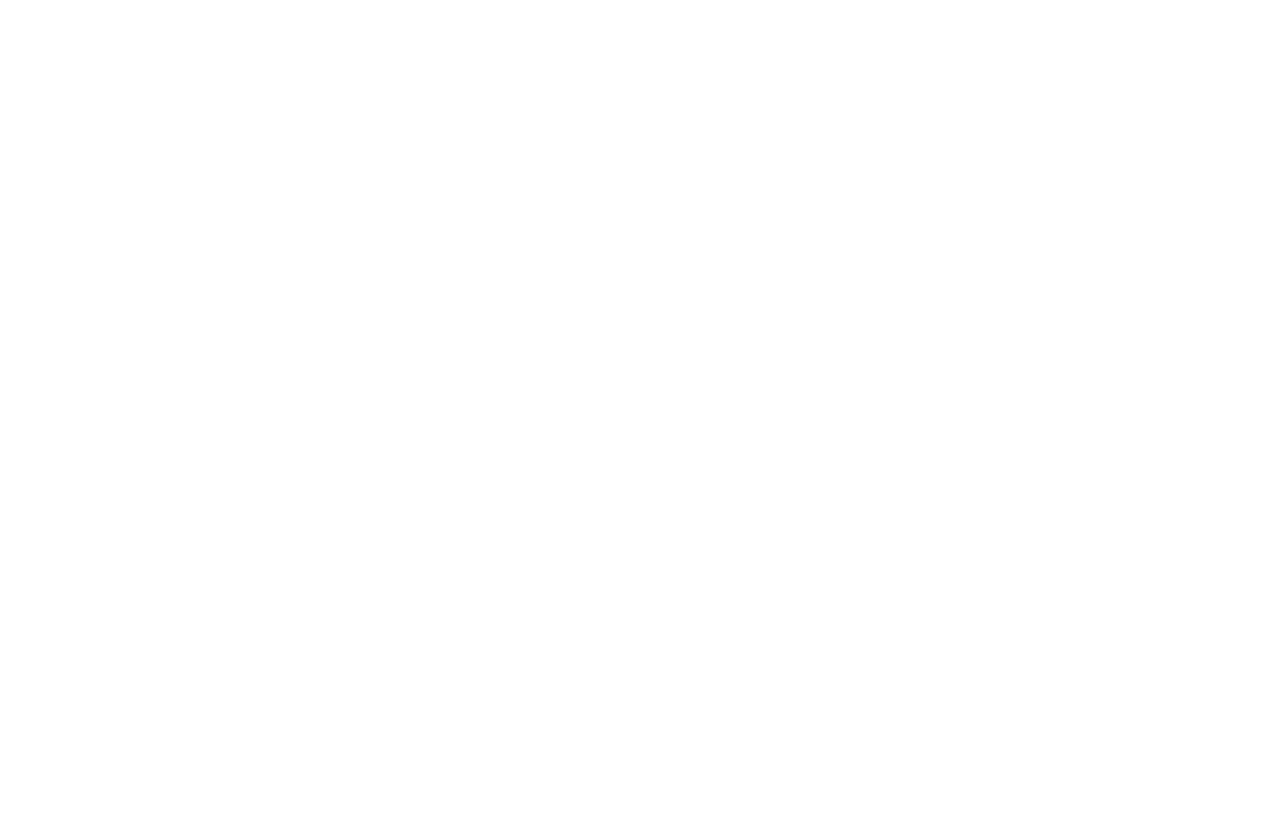
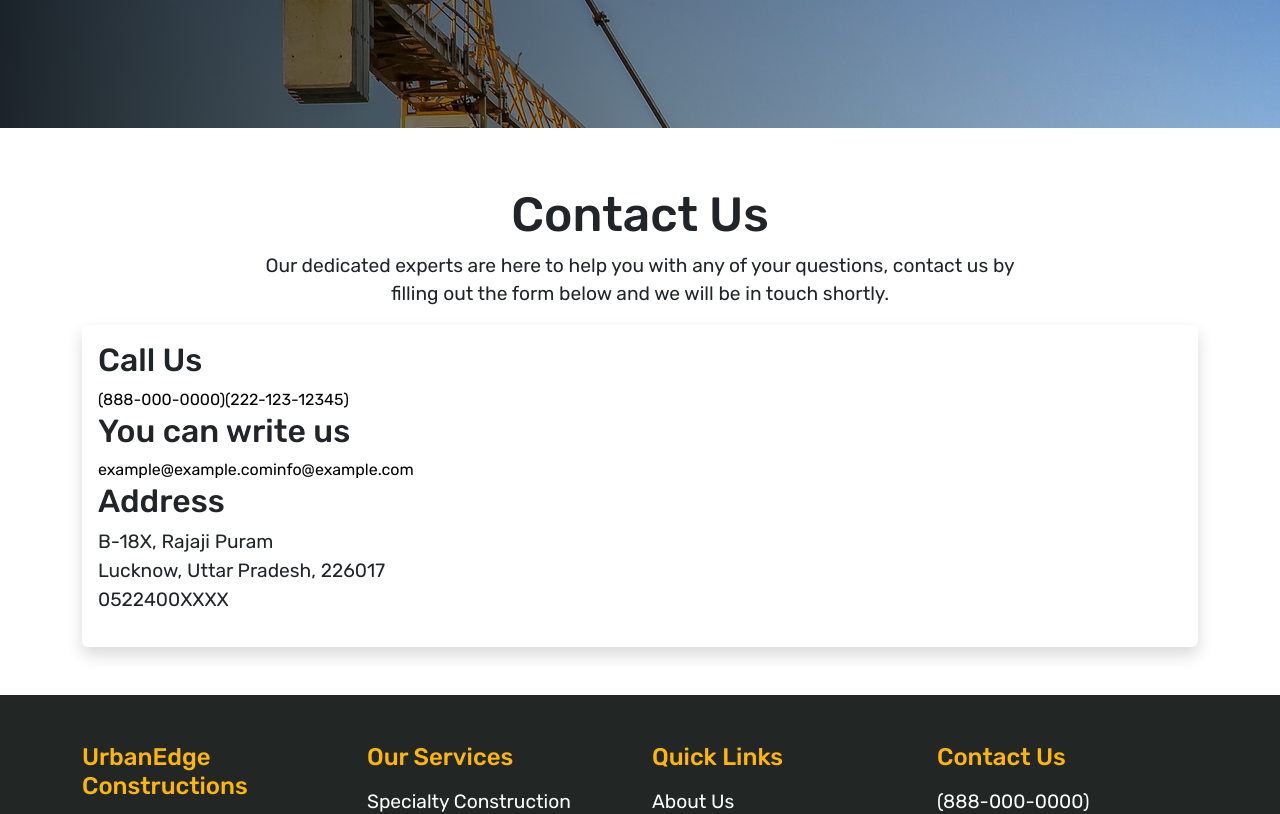
Before and after one commit to alidev990/react-project, a React app in the folder frontend/: page /contactus in a window 1280 px wide. Before the commit this address had no page. Shown: the part 460-1274 px from the top of the page. Before the commit the page ends 800 px from the top, so only its background shows below. Built offline with nearby package versions, Linux system fonts and the light colour scheme; the HTML template or start-up script is replaced by a standard one.

Commit message:
contact page half

```diff
--- a/frontend/src/App.jsx
+++ b/frontend/src/App.jsx
@@ -10,6 +10,8 @@
 import Services from './component/frontend/Services';
 import Projects from './component/frontend/Projects';
 import Blogs from './component/frontend/Blogs';
+import ContactUs from './component/frontend/ContactUs';
+
 function App() {
   // const [count, setCount] = useState(0)
 
@@ -22,6 +24,7 @@
              <Route path='/services' element={<Services /> } />
              <Route path='/projects' element={<Projects /> } />
              <Route path='/blogs' element={<Blogs /> } />
+             <Route path='/contactus' element={<ContactUs /> } />
 
 
 
--- a/frontend/src/assets/css/style.scss
+++ b/frontend/src/assets/css/style.scss
@@ -325,11 +325,13 @@
             a.title {
                 font-size: 1.4em;
             }
-            .card-title{
+
+            .card-title {
                 font-size: 1.5em;
                 font-weight: 500;
             }
-            .card-sub-title{
+
+            .card-sub-title {
                 font-size: 1.3em;
                 color: $light-background;
 
@@ -337,3 +339,6 @@
         }
     }
 }
+.section-9{
+
+}
--- a/frontend/src/component/common/Header.jsx
+++ b/frontend/src/component/common/Header.jsx
@@ -15,7 +15,7 @@
                             <Nav.Link href="/services" className='nav-link'>Services</Nav.Link>
                             <Nav.Link href="/projects" className='nav-link'>Projects</Nav.Link>
                             <Nav.Link href="/blogs" className='nav-link'>Blogs</Nav.Link>
-                            <Nav.Link href="#link" className='nav-link'>Contact Us</Nav.Link>
+                            <Nav.Link href="/contactus" className='nav-link'>Contact Us</Nav.Link>
 
                         </Nav>
                     </Navbar.Collapse>
--- /dev/null
+++ b/frontend/src/component/frontend/ContactUs.jsx
@@ -0,0 +1,61 @@
+// import React from 'react'
+import Header from '../common/Header';
+import Footer from '../common/Footer';
+import Hero from '../common/Hero';
+
+const ContactUs = () => {
+    return (
+        <>
+            <Header />
+            <main>
+                <Hero preHeading='Quality. Integrity. Value.' heading='Contact Us' text='We excel at transforming visions into reality <br /> through outstanding craftsmanship and precise' />
+
+                <section className='section-9 py-5'>
+                    <div className='container'>
+                        <div className='section-header text-center'>
+                            <span></span>
+                            <h2>Contact Us</h2>
+                            <p>Our dedicated experts are here to help you with any of your questions, contact us by
+                                <br /> filling out the form below and we will be in touch shortly.</p>
+                        </div>
+
+                        <div className='row'>
+                            <div col-md-3>
+                                <div className='card shadow border-0'>
+                                    <div className='card-body'>
+                                        <h3>Call Us</h3>
+                                        <a href="#">(888-000-0000)</a>
+                                        <a href="#">(222-123-12345)</a>
+
+                                        <h3>You can write us</h3>
+                                        <a href="#">example@example.com</a>
+                                        <a href="#">info@example.com</a>
+
+                                        <h3>Address</h3>
+                                        <p>B-18X, Rajaji Puram <br />
+                                            Lucknow, Uttar Pradesh, 226017 <br />
+                                            0522400XXXX</p>
+
+                                    </div>
+
+                                </div>
+
+                            </div>
+                            <div col-md-9>
+                                <div className='card shadow border-0'>
+
+                                </div>
+
+                            </div>
+                        </div>
+                    </div>
+
+                </section>
+            </main>
+            <Footer />
+        </>
+
+    )
+}
+
+export default ContactUs
```
